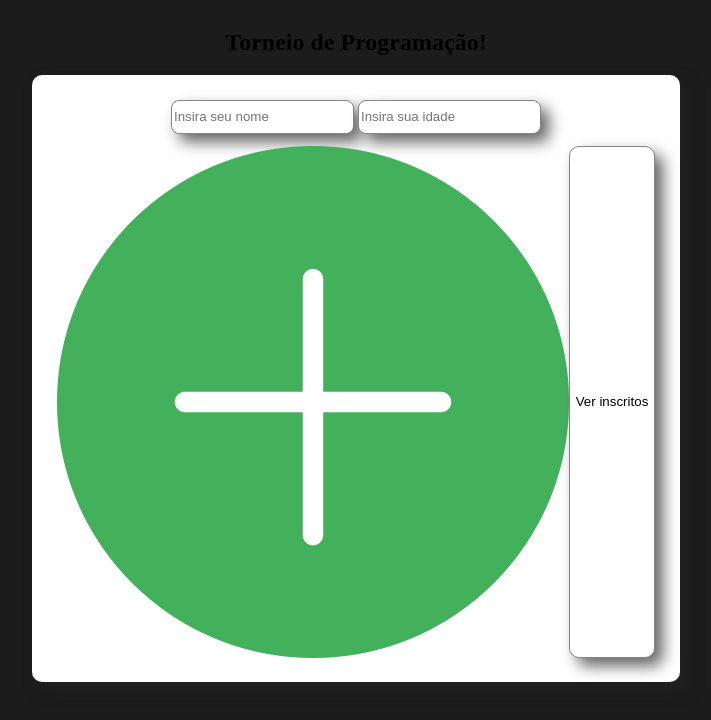
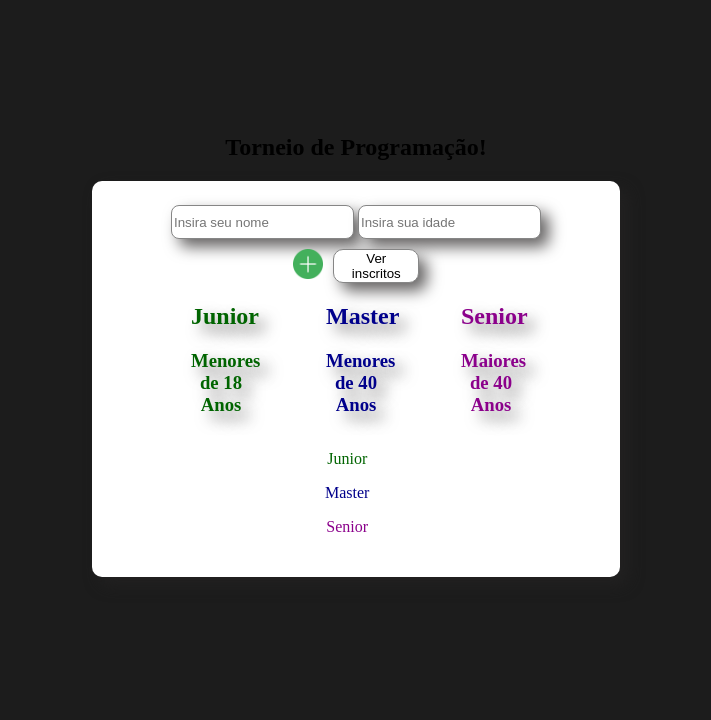
Before and after one commit to rhuannascimento/Torneio-Programa-o, a plain HTML site: page index.html in a window 1280 px wide. Shown: the whole page, without its empty margins (284-995 px from the left). Drawn offline with Linux system fonts and the light colour scheme.

Commit message:
Crinado listas

```diff
--- a/index.html
+++ b/index.html
@@ -33,6 +33,29 @@
           <button id="btn" class="showBtn">Ver inscritos</button>
         </div>
 
+        <div class="box">
+          <div class="rules">
+            <div class="chain jr">
+              <h2>Junior</h2>
+              <h3>Menores de 18 Anos</h3>
+            </div>
+            <div class="chain mt">
+              <h2>Master</h2>
+              <h3>Menores de 40 Anos</h3>
+            </div>
+            <div class="chain sn">
+              <h2>Senior</h2>
+              <h3>Maiores de 40 Anos</h3>
+            </div>
+          </div>
+
+          <div class="list">
+            <ul class="chain jr" id="juniorList">Junior</ul>
+            <ul class="chain mt" id="masterList">Master</ul>
+            <ul class="chain sn" id="seniorList">Senior</ul>
+          </div>
+        </div>
+
       </div>
     </section>
     <script src="./index.js"></script>
--- a/style.css
+++ b/style.css
@@ -35,6 +35,14 @@ section{
     display: flex;
 }
 
+img{
+    cursor: pointer;
+    margin: 0.5%;
+    width: 30px;
+    height: 30px;
+    margin-right: 10px;
+}
+
 .showBtn{
     cursor: pointer;
     background-color: white;
@@ -44,3 +52,38 @@ section{
     border-color: rgb(134, 134, 134);
     box-shadow: 8px 8px 15px rgb(102, 100, 100);
 }
+
+.box{
+    display: flex;
+    flex-direction: column;
+    align-items: center;
+}
+
+.rules{
+    text-shadow: 8px 8px 15px rgb(102, 100, 100);
+    color: rgb(34, 33, 33);
+    display: flex;
+    width: 60vh;
+    justify-content: space-evenly;
+}
+
+.chain{
+    width: 60px;
+    text-align: center;
+}
+
+.jr{
+    color: #006400;
+}
+
+.mt{
+    color: #00008B;
+}
+
+.sn{
+    color: #8B008B;
+}
+
+.list{
+    margin-left: -12%;
+}
```
